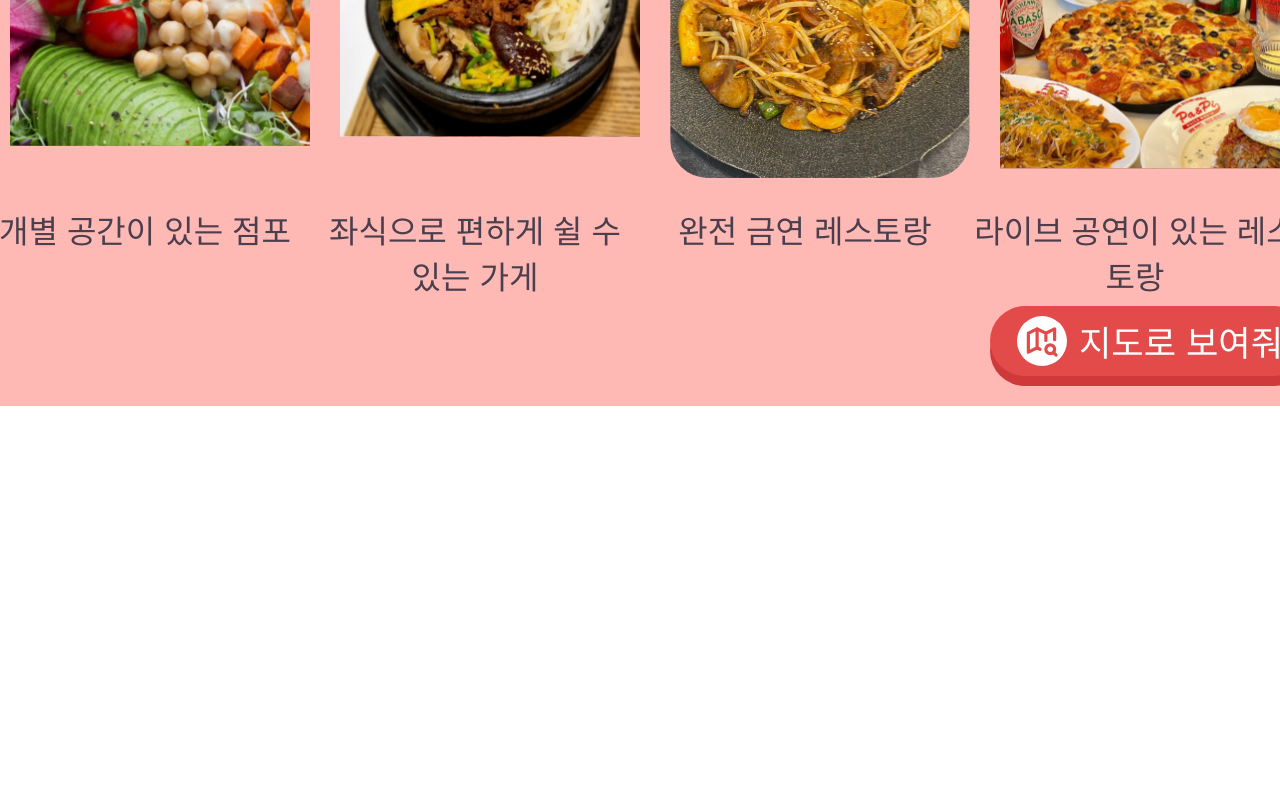
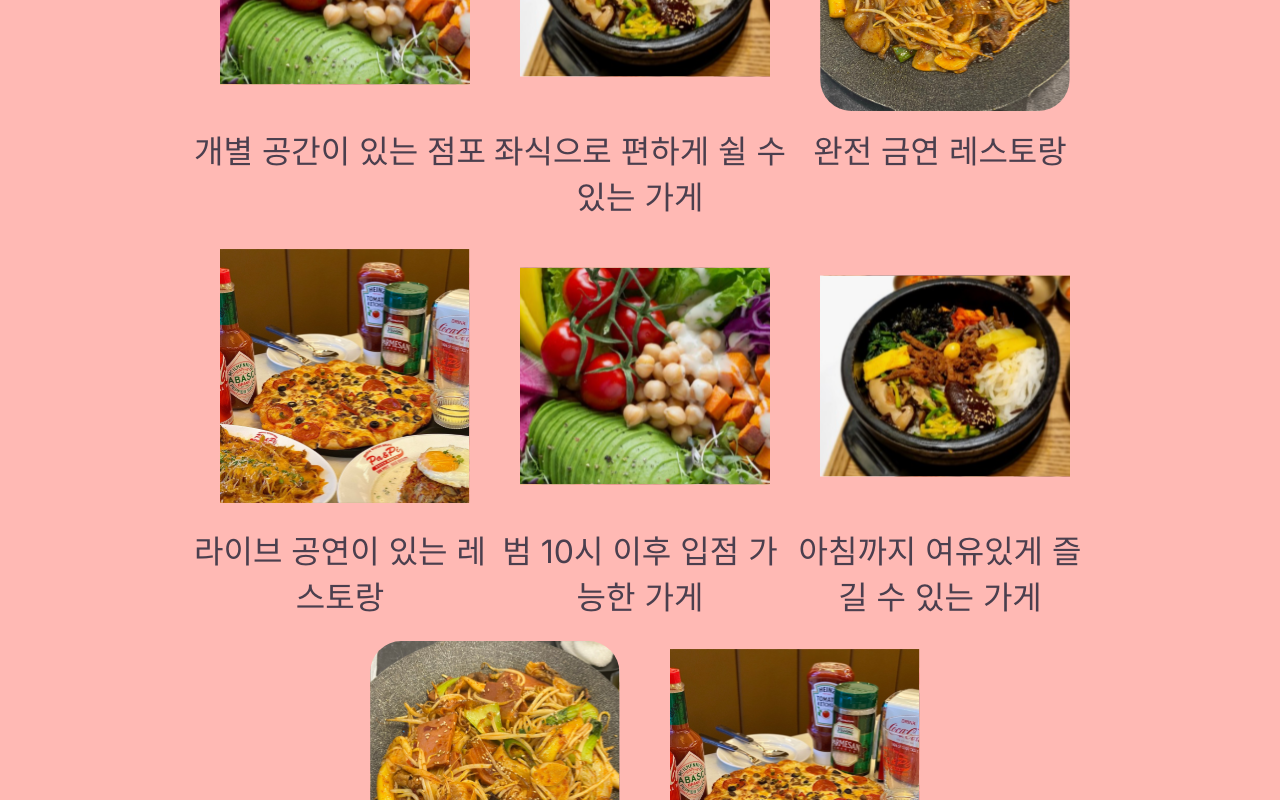
Before and after one commit to KNUT-webstudygroup/pick-of-pig, a Next.js app: page / in a window 1280 px wide. Shown: the part 2000-2800 px from the top of the page. Before the commit the page ends 2406 px from the top, so only its background shows below. Built offline with nearby package versions, Linux system fonts and the light colour scheme.

Commit message:
FE: category, options 가운데 정렬

```diff
--- a/src/components/Category.tsx
+++ b/src/components/Category.tsx
@@ -5,7 +5,6 @@ function Category() {
   const imageStyle = {
     width: "100%",
     height: "100%",
-    // preserveAspectRatio: "none",zx
   };
   return (
     <CategoryStyled>
@@ -27,6 +26,7 @@ const CloudContainer = styled.div`
 
 const CategoryBtnContainer = styled.div`
   display: flex;
+  justify-content: center;
   margin-bottom: 40px;
   flex-wrap: wrap;
   width: 70%;
--- a/src/components/MainSelectPage.tsx
+++ b/src/components/MainSelectPage.tsx
@@ -18,6 +18,5 @@ const MainSelectStyled = styled.div`
   flex-direction: column;
   justify-content: center;
   align-items: center;
-  // height: 100vh;
   background-color: var(--main-bg-color);
 `;
--- a/src/components/Options.tsx
+++ b/src/components/Options.tsx
@@ -21,6 +21,7 @@ const OptionsContainer = styled.div`
   flex-direction: column;
   justify-content: center;
   align-items: center;
+  background-color: var(--main-bg-color);
 `;
 
 const Title = styled.div`
@@ -32,8 +33,9 @@ const Title = styled.div`
 `;
 
 const SearchMapContainer = styled.div`
-  margin-top: 70px;
+  // margin-top: 70px;
   display: flex;
   justify-content: flex-end;
-  width: 100%;
+  // width: 100%;
+  // height: 100%;
 `;
--- a/src/ui/Card.tsx
+++ b/src/ui/Card.tsx
@@ -10,8 +10,8 @@ interface CardProps {
 
 export default function Card({
   title,
-  width = "300px",
-  height = "380px",
+  width = "250px",
+  height = "300px",
   img,
   onClick,
 }: CardProps) {
@@ -25,10 +25,18 @@ export default function Card({
   );
 }
 
-const CardStyled = styled.div``;
+const CardStyled = styled.div`
+  display: flex;
+  flex-direction: column;
+  width: 300px;
+  height: 400px;
+`;
 
 const CardTitle = styled.div`
   font-size: 2rem;
+  display: flex;
+  justify-content: center;
+  align-items: center;
   text-align: center;
   color: #4b3f4e;
 `;
--- a/src/ui/GlobalStyle.tsx
+++ b/src/ui/GlobalStyle.tsx
@@ -19,6 +19,7 @@ const GlobalStyle = createGlobalStyle`
     // font-size : 1rem;
     color: #000;
     font-family: Inter;
+    box-sizing: border-box;
   }
 
   li {
--- a/src/ui/OptionsBtns.tsx
+++ b/src/ui/OptionsBtns.tsx
@@ -19,6 +19,22 @@ const foods: FoodTypes[] = [
     img: "/food4.svg",
     title: "라이브 공연이 있는 레스토랑",
   },
+  {
+    img: "/food1.svg",
+    title: "범 10시 이후 입점 가능한 가게",
+  },
+  {
+    img: "/food2.svg",
+    title: "아침까지 여유있게 즐길 수 있는 가게",
+  },
+  {
+    img: "/food3.svg",
+    title: "바다가 보이는 레스토랑",
+  },
+  {
+    img: "/food4.svg",
+    title: "노래방을 즐길 수 있는 가게",
+  },
 ];
 
 function OptionsBtns() {
@@ -35,10 +51,9 @@ export default OptionsBtns;
 
 const OptionsBtnStyled = styled.div`
   margin: 10px 10px;
-  height: 400px;
   display: flex;
+  flex-wrap: wrap;
   justify-content: center;
-  // background-color: pink;
   border-radius: 15px;
 
   width: 80%;
```
